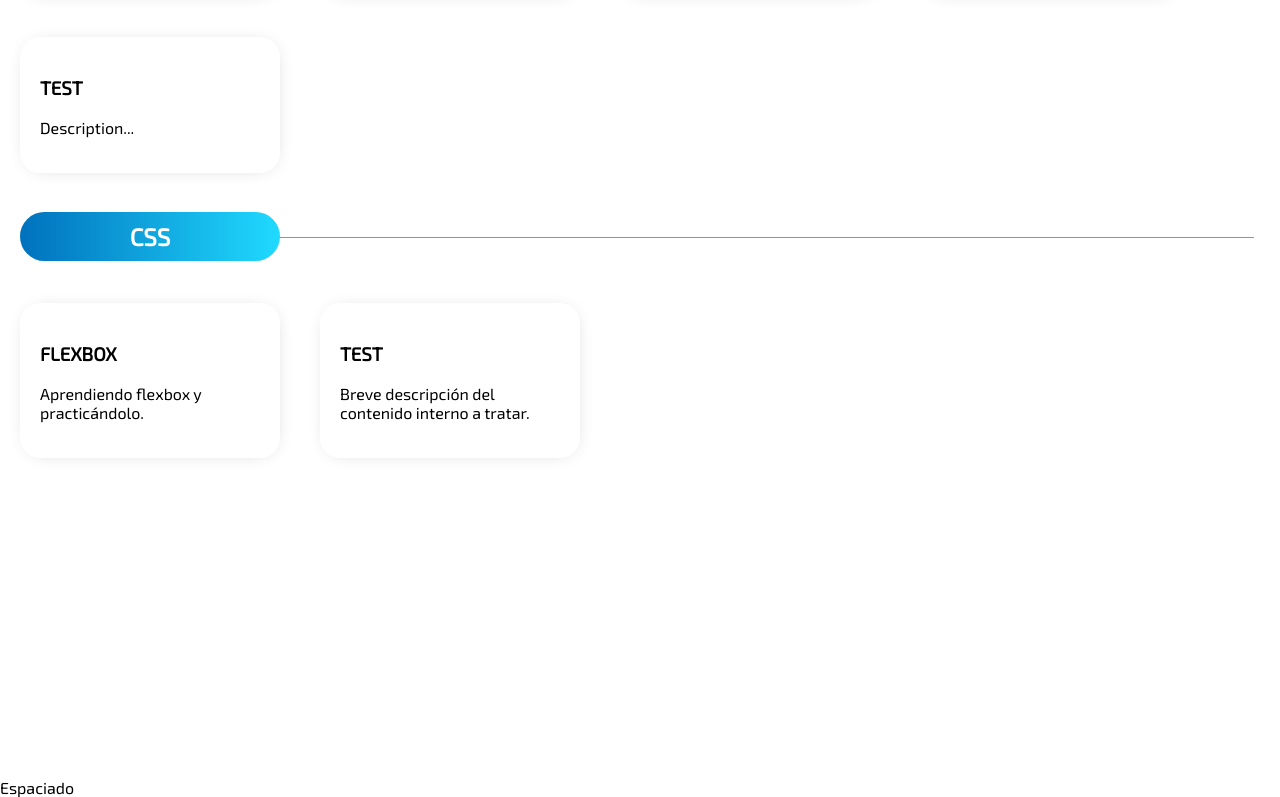
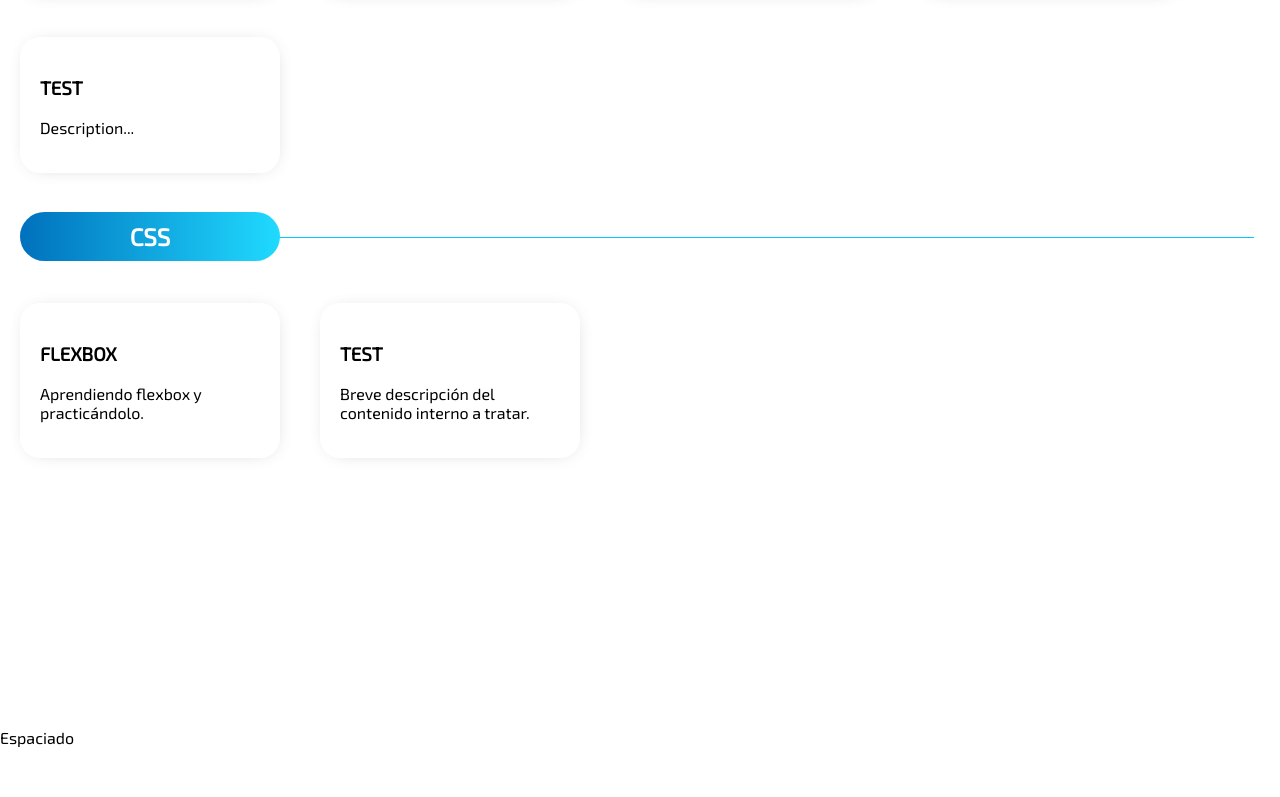
Before and after one commit to gaboquerizo/experiments, a plain HTML site: page index.html in a window 1280 px wide. Shown: the part 968-1765 px from the top of the page. After the commit the page ends 1715 px from the top, so only its background shows below. Drawn offline with nearby package versions, Linux system fonts and the light colour scheme.

Commit message:
Modificación de index 'espaciado' como última prueba de commit.

```diff
--- a/index.html
+++ b/index.html
@@ -198,7 +198,7 @@
             </div>
         </div>
     </section>
-    <div style="padding-top: 300px;">
+    <div style="padding-top: 250px;">
         Espaciado
     </div>
 </body>
```
